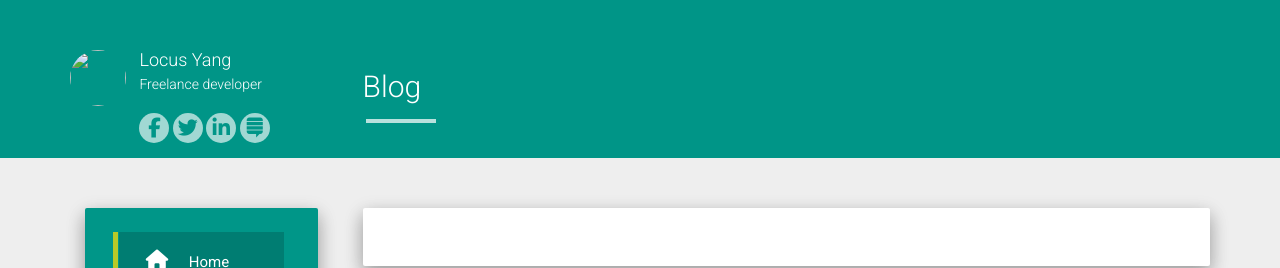
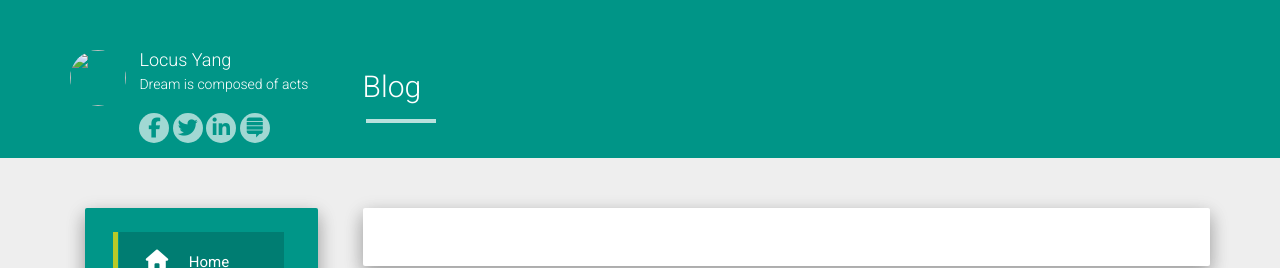
Before and after one commit to ydzeal/Blog, a Jekyll site: the page built from index.html, in a window 1280 px wide. Shown: the top 268 px of the page. Built offline with Jekyll 4.4.1, drawn with Linux system fonts in a browser that asks for light colours; nearby versions of some CDN libraries; the list of posts is cut into pages by our own code.

Commit message:
update config about

```diff
--- a/_config.yml
+++ b/_config.yml
@@ -3,7 +3,7 @@ description: My Personal Blog
 author: Locus Yang
 logo: /hcz-jekyll-blog/static/img/avatar.png
 github: https://github.com/ashutosh2k12
-about: Freelance developer
+about: Dream is composed of acts
 
 baseurl: "http://dzyang.xyz"
 url: "http://dzyang.xyz"
```
